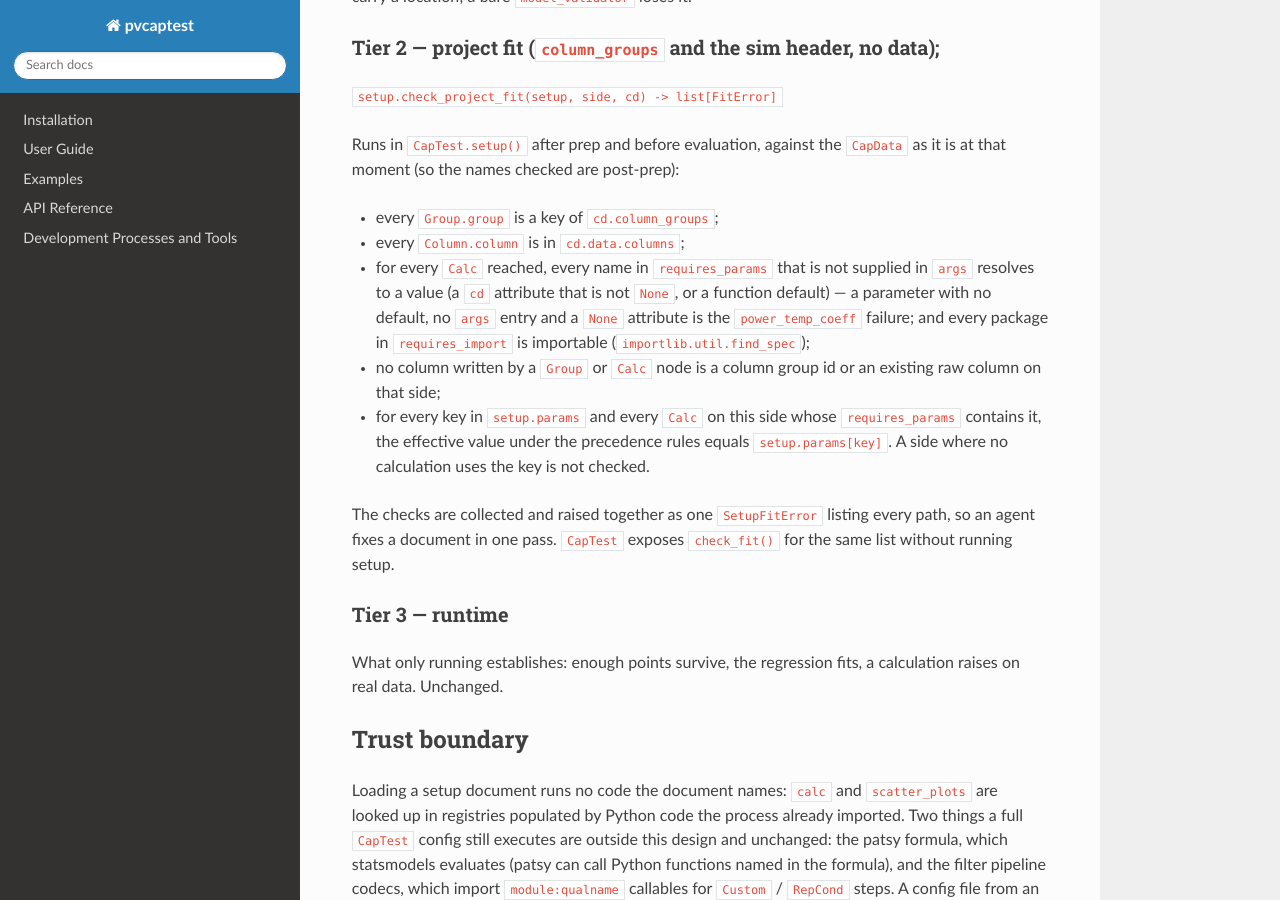
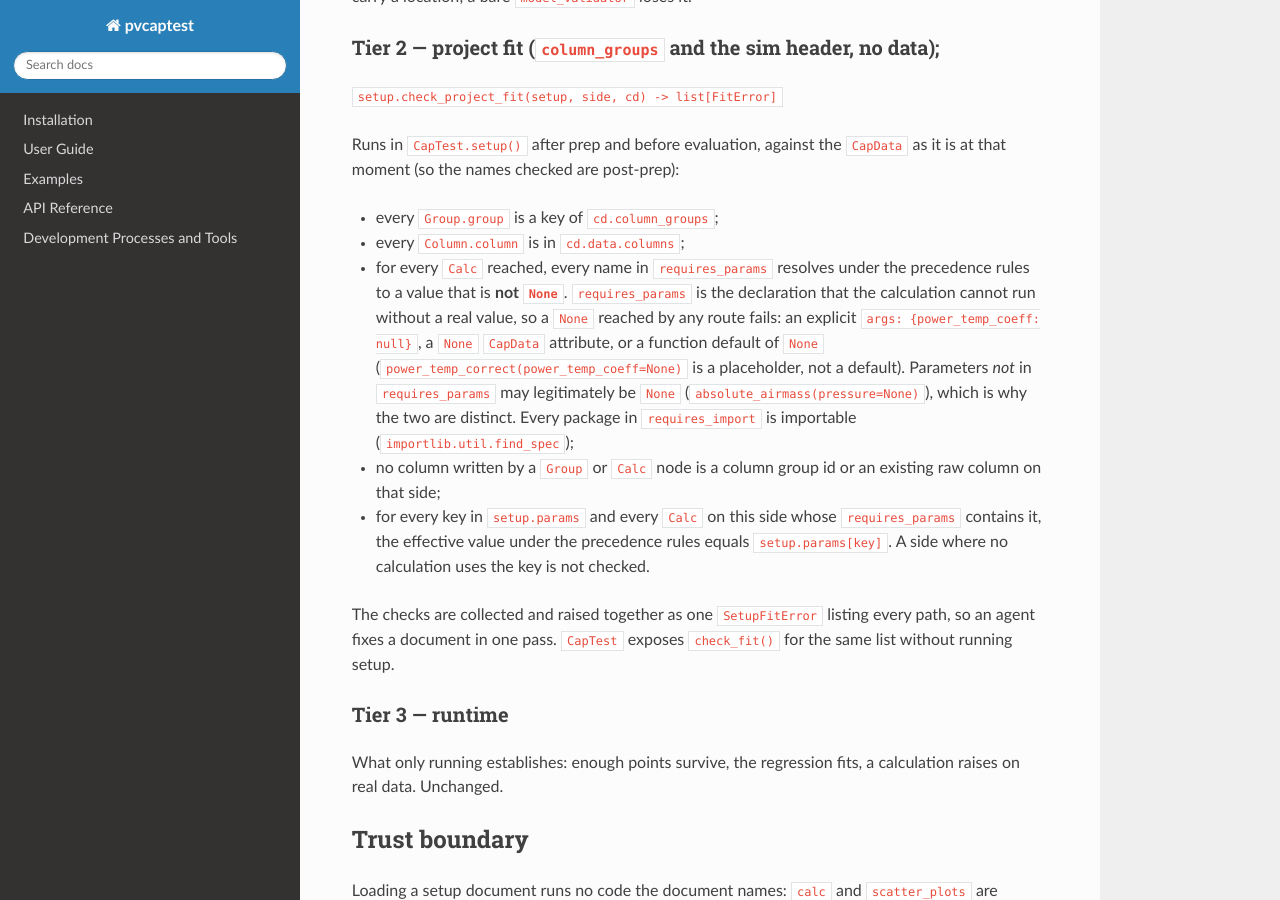
Before and after one commit to pvcaptest/pvcaptest, a Sphinx documentation site: the page built from docs/superpowers/specs/2026-09-22-test-setup-documents-design.md, in a window 1280 px wide and 900 px high, scrolled down 9359 px. Built offline with Sphinx 7.4.7 and the Read the Docs theme 3.1.0, drawn with Linux system fonts in a browser that asks for light colours; some of the changed text lies outside the part shown.

Commit message:
docs: spec fixes from roborev review 438
requires_params must resolve to a non-None value by every route (explicit
null, CapData attribute, or a None function default all fail tier 2);
percent_filter stays numeric to match filters.RepCond.

Co-Authored-By: Claude Fable 5.1 <noreply@anthropic.com>
Claude-Session: https://claude.ai/code/session_01AkqRVnUricrbyNJvB8VDk1

```diff
--- a/docs/superpowers/specs/2026-09-22-test-setup-documents-design.md
+++ b/docs/superpowers/specs/2026-09-22-test-setup-documents-design.md
@@ -235,7 +235,7 @@ class RepConditions(_Frozen):
     func: dict[str, str] = Field(default_factory=dict)   # "mean" | "median" | "perc_N"
     w_vel: float | None = None
     irr_bal: bool = False
-    percent_filter: float | tuple[float, float] = 20   # a two-item list in yaml
+    percent_filter: float = 20        # numeric only: filters.RepCond.percent_filter is param.Number
     front_poa: str = "poa"
     rc_kwargs: dict[str, Scalar] | None = None
 
@@ -477,11 +477,16 @@ Runs in `CapTest.setup()` after prep and before evaluation, against the
 
 - every `Group.group` is a key of `cd.column_groups`;
 - every `Column.column` is in `cd.data.columns`;
-- for every `Calc` reached, every name in `requires_params` that is not
-  supplied in `args` resolves to a value (a `cd` attribute that is not
-  `None`, or a function default) — a parameter with no default, no `args`
-  entry and a `None` attribute is the `power_temp_coeff` failure; and every
-  package in `requires_import` is importable (`importlib.util.find_spec`);
+- for every `Calc` reached, every name in `requires_params` resolves under
+  the precedence rules to a value that is **not `None`**. `requires_params`
+  is the declaration that the calculation cannot run without a real value,
+  so a `None` reached by any route fails: an explicit `args: {power_temp_coeff:
+  null}`, a `None` `CapData` attribute, or a function default of `None`
+  (`power_temp_correct(power_temp_coeff=None)` is a placeholder, not a
+  default). Parameters *not* in `requires_params` may legitimately be `None`
+  (`absolute_airmass(pressure=None)`), which is why the two are distinct.
+  Every package in `requires_import` is importable
+  (`importlib.util.find_spec`);
 - no column written by a `Group` or `Calc` node is a column group id or an
   existing raw column on that side;
 - for every key in `setup.params` and every `Calc` on this side whose
@@ -564,7 +569,9 @@ presets are migrated.
    - normalisation with explicit `null` fields (`w_vel: null`) is
      idempotent and digests equal the field-omitted form;
    - `Group` naming a group the project lacks; `Column` absent from the
-     sim header; `requires_params` value `None` (`power_temp_coeff`);
+     sim header; `requires_params` resolving to `None` by each route —
+     `CapData.power_temp_coeff` unset, explicit `args: {power_temp_coeff:
+     null}`, and the function's own `None` default;
      `requires_import` package missing (monkeypatched `find_spec`).
 5. **Registry declarations:** the source-inspection test described above,
    over every entry.
```
